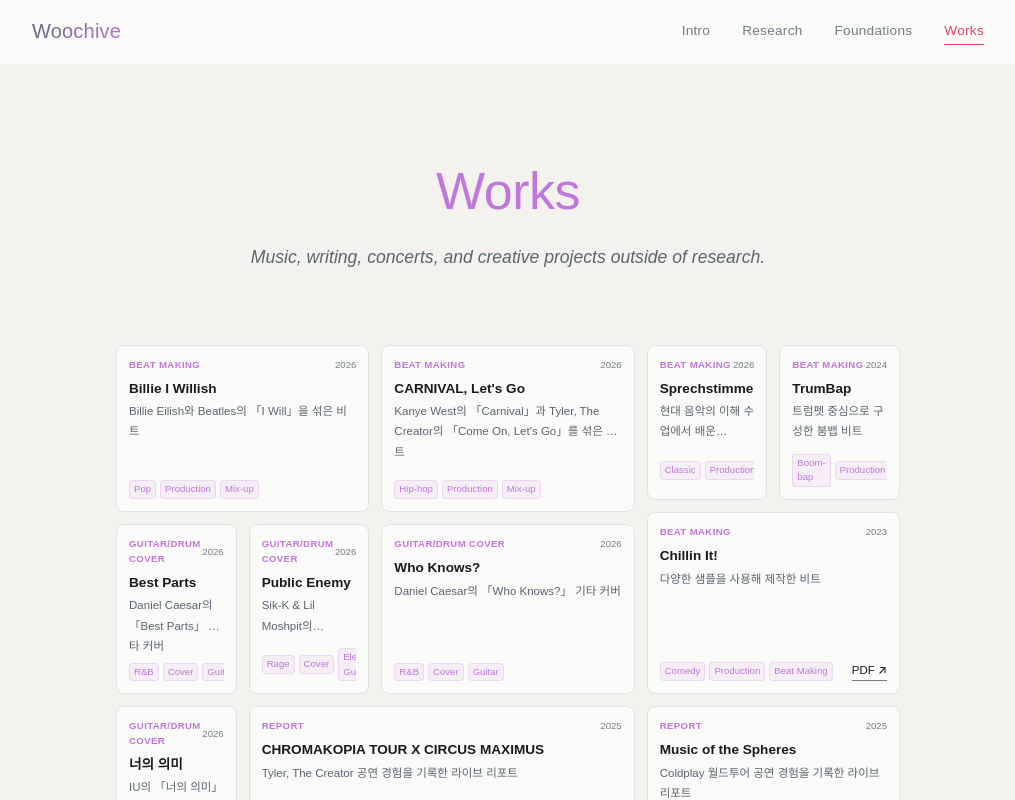
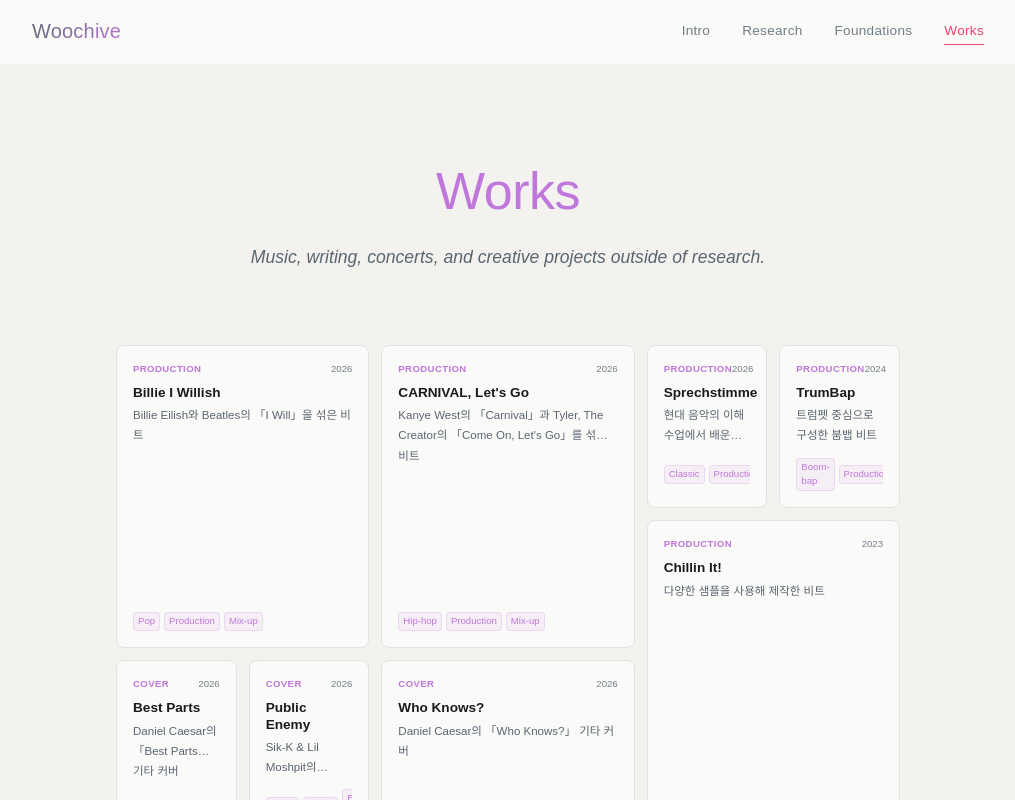
Before and after one commit to sonluos/woochive, a React (Vite) app: page /works in a window 1280 px wide. Shown: the top 800 px of the page, without its empty margins (132-1147 px from the left). Built offline with nearby package versions, Linux system fonts and the light colour scheme.

Commit message:
style: rename categories, increase card min height

```diff
--- a/src/data/works.ts
+++ b/src/data/works.ts
@@ -15,7 +15,7 @@ export const worksData: WorkEntry[] = [
     id: 'billie-i-willish',
     title: 'Billie I Willish',
     description: 'Billie Eilish와 Beatles의 「I Will」을 섞은 비트',
-    category: 'Beat Making',
+    category: 'Production',
     tags: ['Pop', 'Production', 'Mix-up'],
     year: 2026,
     size: 'md',
@@ -24,7 +24,7 @@ export const worksData: WorkEntry[] = [
     id: 'carnival-lets-go',
     title: "CARNIVAL, Let's Go",
     description: 'Kanye West의 「Carnival」과 Tyler, The Creator의 「Come On, Let\'s Go」를 섞은 비트',
-    category: 'Beat Making',
+    category: 'Production',
     tags: ['Hip-hop', 'Production', 'Mix-up'],
     year: 2026,
     size: 'md',
@@ -33,7 +33,7 @@ export const worksData: WorkEntry[] = [
     id: 'chillin-it',
     title: "Chillin It!",
     description: '다양한 샘플을 사용해 제작한 비트',
-    category: 'Beat Making',
+    category: 'Production',
     tags: ['Comedy', 'Production', 'Beat Making'],
     year: 2023,
     size: 'lg',
@@ -43,7 +43,7 @@ export const worksData: WorkEntry[] = [
     id: 'sprechstimme',
     title: 'Sprechstimme',
     description: '현대 음악의 이해 수업에서 배운 Sprechstimme에서 영감을 받아 제작한 비트',
-    category: 'Beat Making',
+    category: 'Production',
     tags: ['Classic', 'Production', 'Beat Making'],
     year: 2026,
     size: 'sm',
@@ -52,7 +52,7 @@ export const worksData: WorkEntry[] = [
     id: 'trumbap',
     title: 'TrumBap',
     description: '트럼펫 중심으로 구성한 붐뱁 비트',
-    category: 'Beat Making',
+    category: 'Production',
     tags: ['Boom-bap', 'Production', 'Beat Making'],
     year: 2024,
     size: 'sm',
@@ -62,7 +62,7 @@ export const worksData: WorkEntry[] = [
     id: 'guitar-best-parts',
     title: 'Best Parts',
     description: 'Daniel Caesar의 「Best Parts」 기타 커버',
-    category: 'Guitar/Drum Cover',
+    category: 'Cover',
     tags: ['R&B', 'Cover', 'Guitar'],
     year: 2026,
     size: 'sm',
@@ -71,7 +71,7 @@ export const worksData: WorkEntry[] = [
     id: 'guitar-public-enemy',
     title: 'Public Enemy',
     description: 'Sik-K & Lil Moshpit의 「Public Enemy」 기타 톤 커버',
-    category: 'Guitar/Drum Cover',
+    category: 'Cover',
     tags: ['Rage', 'Cover', 'Electric Guitar'],
     year: 2026,
     size: 'sm',
@@ -80,7 +80,7 @@ export const worksData: WorkEntry[] = [
     id: 'guitar-who-knows',
     title: 'Who Knows?',
     description: 'Daniel Caesar의 「Who Knows?」 기타 커버',
-    category: 'Guitar/Drum Cover',
+    category: 'Cover',
     tags: ['R&B', 'Cover', 'Guitar'],
     year: 2026,
     size: 'md',
@@ -89,7 +89,7 @@ export const worksData: WorkEntry[] = [
     id: 'drum-meaning',
     title: '너의 의미',
     description: 'IU의 「너의 의미」 드럼 커버',
-    category: 'Guitar/Drum Cover',
+    category: 'Cover',
     tags: ['Pop', 'Cover', 'Drum'],
     year: 2026,
     size: 'sm',
--- a/src/pages/Works.css
+++ b/src/pages/Works.css
@@ -38,7 +38,7 @@
 .works__mosaic {
   display: grid;
   grid-template-columns: repeat(6, 1fr);
-  grid-template-rows: repeat(5, auto);
+  grid-template-rows: repeat(5, minmax(8rem, auto));
   gap: var(--sp-3);
   max-width: 52rem;
   margin: 0 auto;
@@ -67,7 +67,7 @@
   background: var(--paper);
   border: 1px solid var(--border);
   border-radius: var(--r-md);
-  padding: var(--sp-3);
+  padding: var(--sp-4);
   display: flex;
   flex-direction: column;
   overflow: hidden;
```
